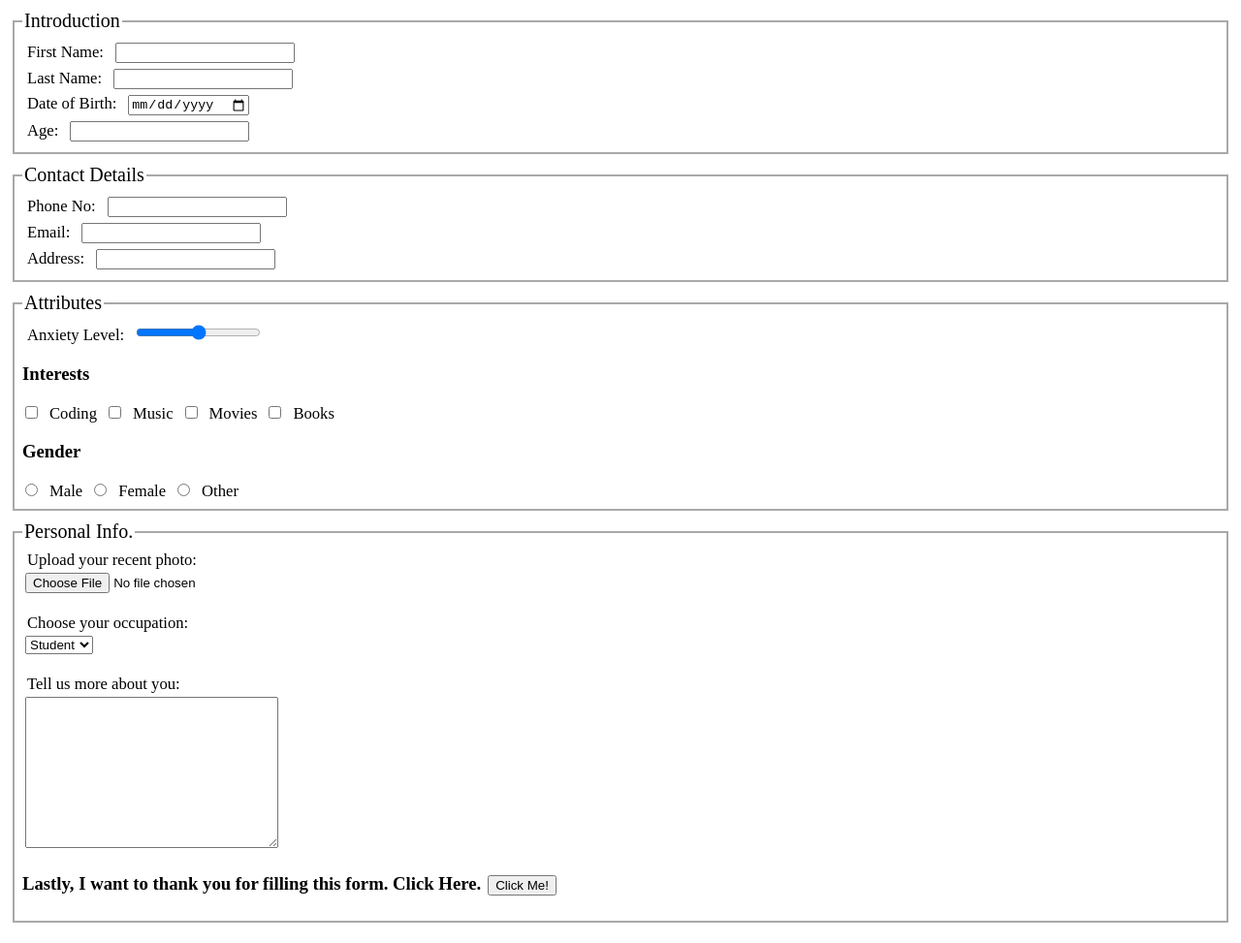
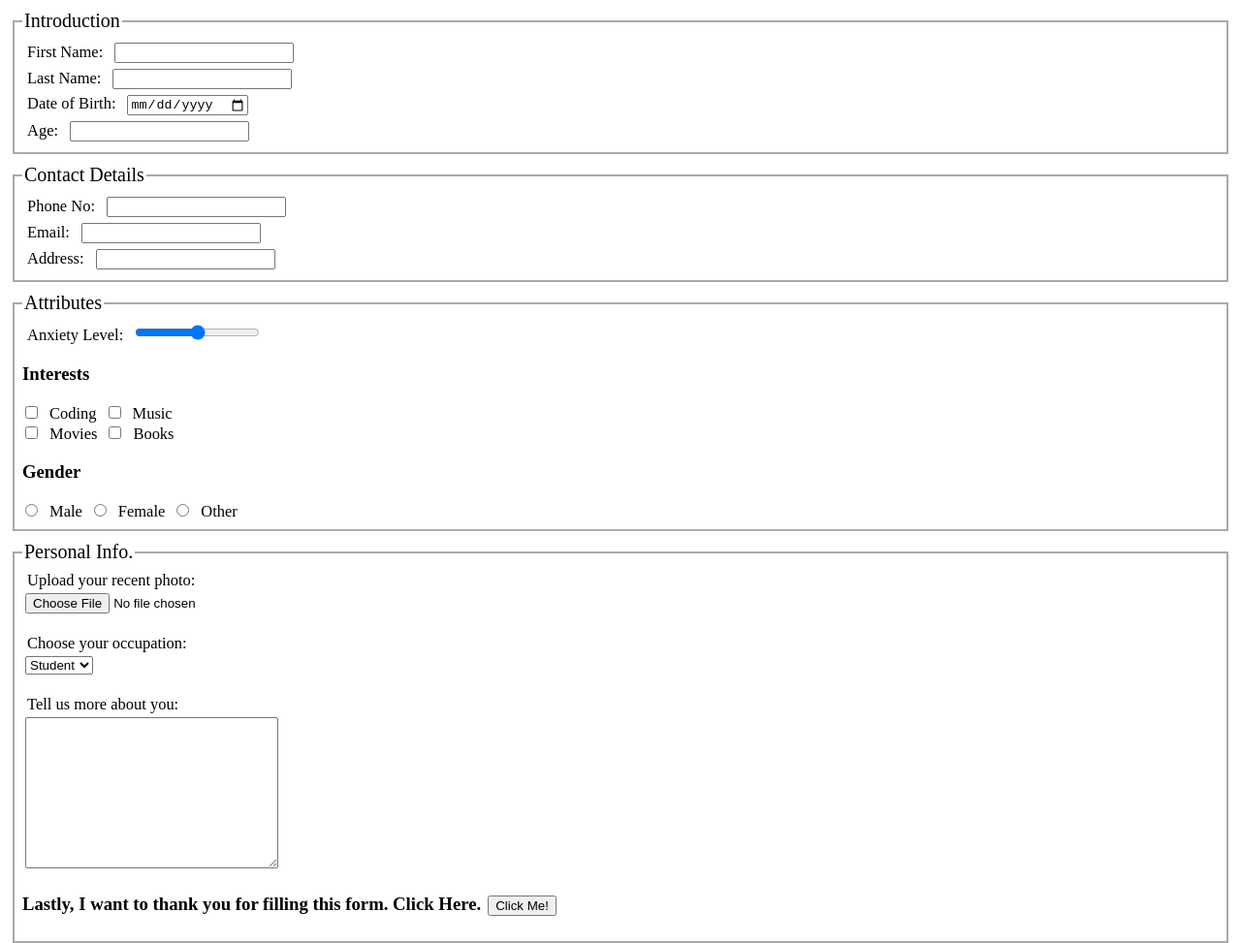
Before and after one commit to BabaKaana/Form, a plain HTML site: page index.html in a window 1280 px wide. Shown: the top 973 px of the page at 97% size. Drawn offline with Linux system fonts and the light colour scheme.

Commit message:
Update index.html

```diff
--- a/index.html
+++ b/index.html
@@ -8,7 +8,7 @@
             fieldset {padding:8px; margin: 5px; margin-top: 10px; border: 2px solid darkgray;}
             legend {font-size: 125%;}
             input, select, textarea, button {margin: 3px;}
-            label {margin: 5px; font-size: 104%;}
+            label {margin: 5px; font-size: 103%;}
         </style>
     </head>
 
@@ -45,7 +45,7 @@
                 <input type="checkbox" name="interests" id="coding">
                 <label for="coding">Coding</label>
                 <input type="checkbox" name="interests" id="music">
-                <label for="music">Music</label>
+                <label for="music">Music</label><br>
                 <input type="checkbox" name="interests" id="movies">
                 <label for="movies">Movies</label>
                 <input type="checkbox" name="interests" id="book">
```
